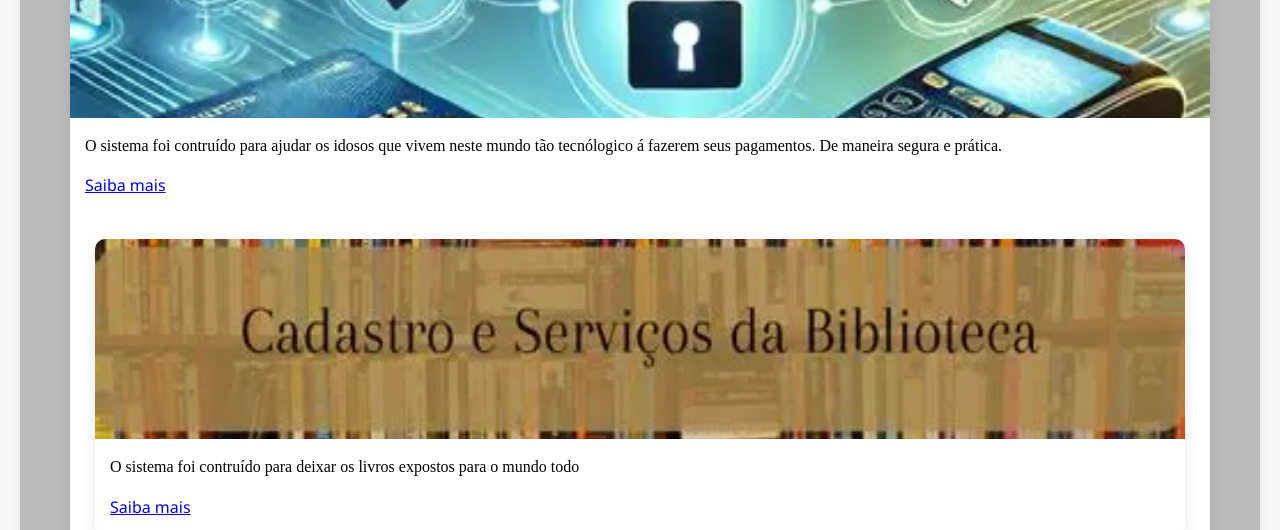
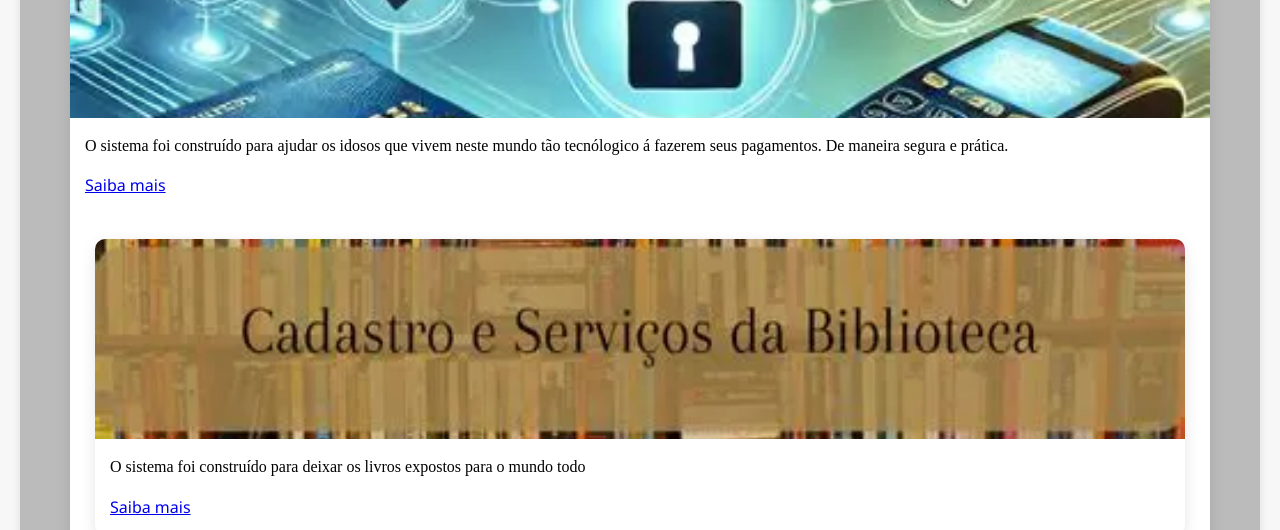
Before and after one commit to jose456783/Projeto-Portif-lio, a plain HTML site: page index.html in a window 1280 px wide. Shown: the part 1420-1950 px from the top of the page. Drawn offline with Linux system fonts and the light colour scheme.

Commit message:
Quinto commit

```diff
--- a/index.html
+++ b/index.html
@@ -82,7 +82,7 @@
         <img src="img/OIP.jpg" alt="Sistema de pagamentos">
         <div class="card-body">
 
-          <p class="descricao">O sistema foi contruído para ajudar os idosos que vivem neste mundo tão tecnólogico á
+          <p class="descricao">O sistema foi construído para ajudar os idosos que vivem neste mundo tão tecnólogico á
             fazerem seus pagamentos. De maneira segura e prática. </p>
 
           <a href="#" class="botao-saibaMais">Saiba mais</a>
@@ -94,7 +94,7 @@
             <img src="img/OIP (1).jpg" alt="Sistema de bibliotecas">
             <div class="card-body">
 
-              <p class="descricao">O sistema foi contruído para deixar os livros expostos para o mundo todo </p>
+              <p class="descricao">O sistema foi construído para deixar os livros expostos para o mundo todo </p>
 
               <a href="#" class="botao-saibaMais">Saiba mais</a>
             </div>
```
